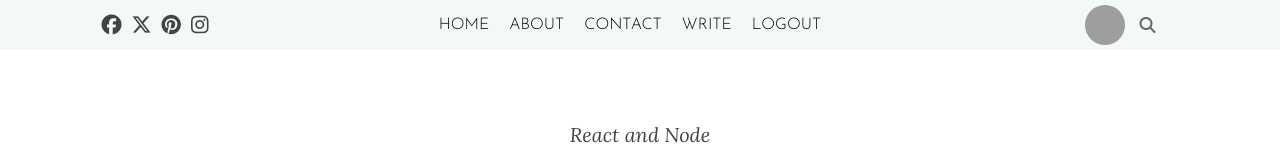
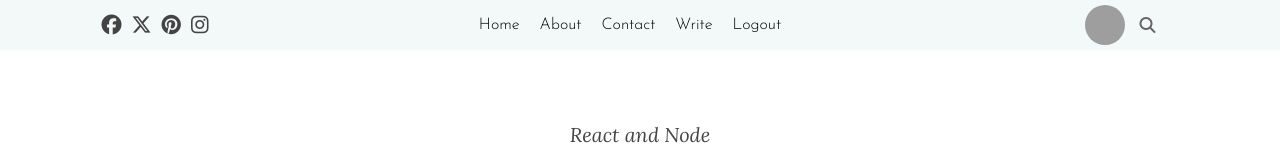
Before and after one commit to Darshan016/Blog-App, a React (Create React App) app in the folder frontend/: page / in a window 1280 px wide. Shown: the top 158 px of the page. Built offline with nearby package versions, Linux system fonts and the light colour scheme; grey boxes are pictures that could not be loaded.

Commit message:
implemented component redirects to their respective links

```diff
--- a/frontend/src/components/topbar/TopBar.jsx
+++ b/frontend/src/components/topbar/TopBar.jsx
@@ -1,28 +1,56 @@
-import './topbar.css'
+import "./topbar.css";
+import { Link } from "react-router-dom";
 
 export default function TopBar() {
   return (
-    <div className='top'>
+    <div className="top">
       <div className="topLeft">
-      <i className="topIcon fa-brands fa-facebook"></i>
-      <i className="topIcon fa-brands fa-x-twitter"></i>
-      <i className="topIcon fa-brands fa-pinterest"></i>
-      <i className="topIcon fa-brands fa-instagram"></i>
+        <i className="topIcon fa-brands fa-facebook"></i>
+        <i className="topIcon fa-brands fa-x-twitter"></i>
+        <i className="topIcon fa-brands fa-pinterest"></i>
+        <i className="topIcon fa-brands fa-instagram"></i>
       </div>
       <div className="topCenter">
         <ul className="topList">
-          <li className="topListItem">HOME</li>
-          <li className="topListItem">ABOUT</li>
-          <li className="topListItem">CONTACT</li>
-          <li className="topListItem">WRITE</li>
-          <li className="topListItem">LOGOUT</li>
+          <li className="topListItem">
+            <Link className="link" to="/">
+              Home
+            </Link>
+          </li>
+          <li className="topListItem">
+            {" "}
+            <Link className="link" to="/about">
+              About
+            </Link>
+          </li>
+          <li className="topListItem">
+            {" "}
+            <Link className="link" to="/contact">
+              Contact
+            </Link>
+          </li>
+          <li className="topListItem">
+            {" "}
+            <Link className="link" to="/write">
+              Write
+            </Link>
+          </li>
+          <li className="topListItem">
+            {" "}
+            <Link className="link" to="/logout">
+              Logout
+            </Link>
+          </li>
         </ul>
       </div>
       <div className="topRight">
-        <img className='topImage' src="https://images7.alphacoders.com/129/1299888.png" alt="" />
+        <img
+          className="topImage"
+          src="https://images7.alphacoders.com/129/1299888.png"
+          alt=""
+        />
         <i className=" topSearchIcon fa-solid fa-magnifying-glass"></i>
       </div>
     </div>
-
-  )
+  );
 }
```
